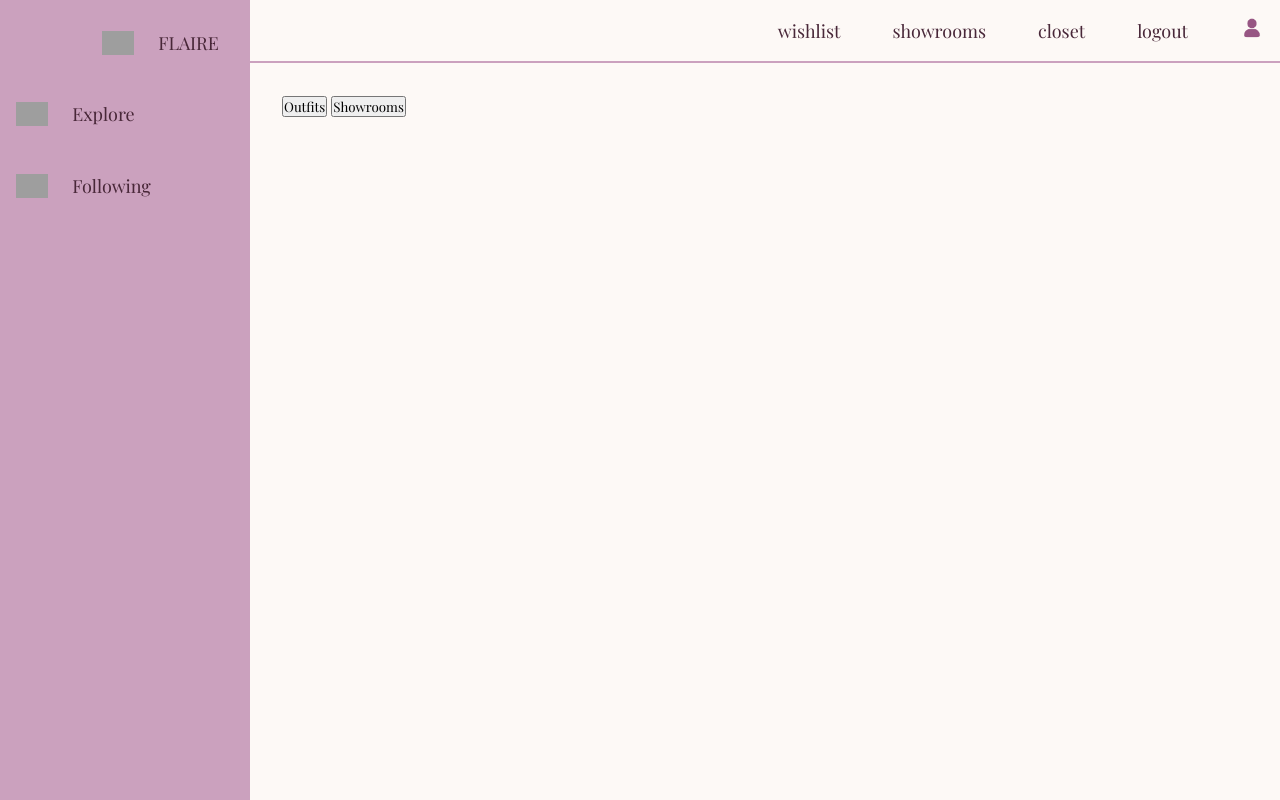
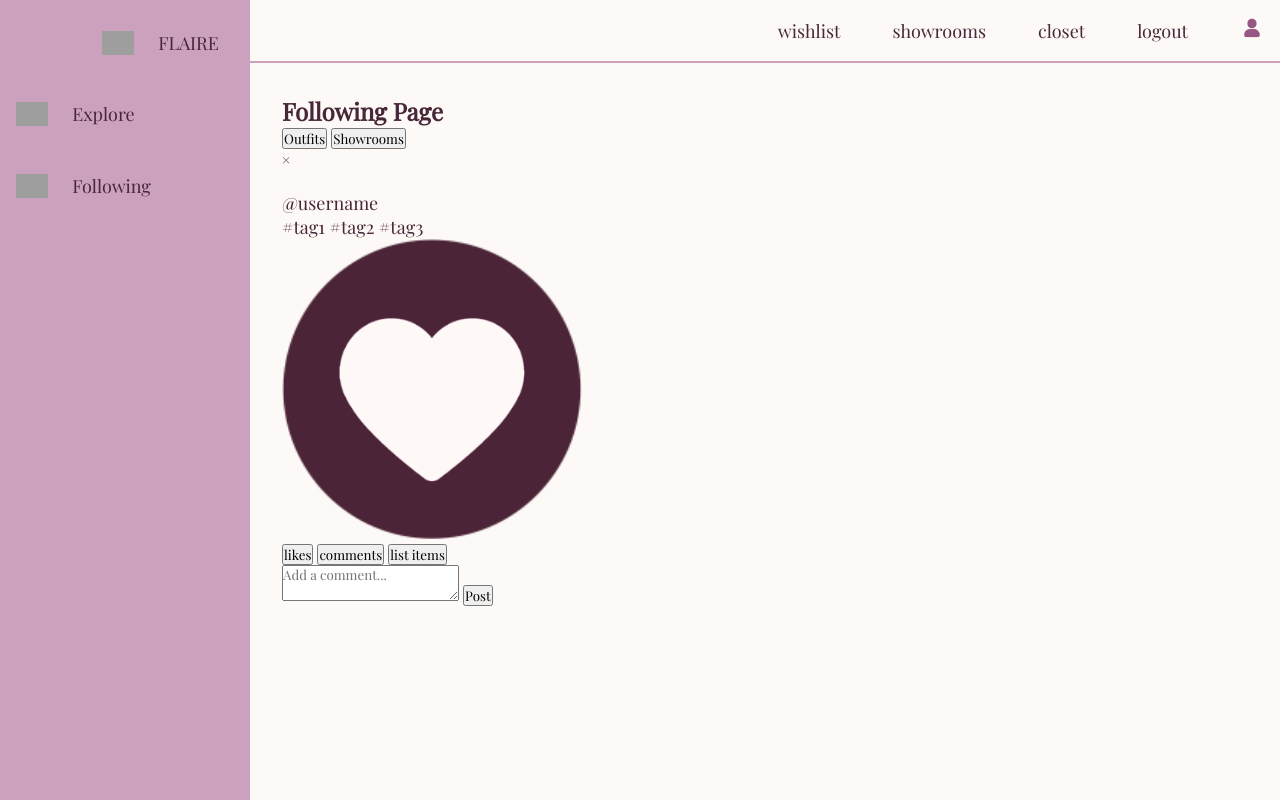
Before and after one commit to ninasandejas/FLAIRE_CSCI42, a Django app: page /social/following/ in a window 1280 px wide. Run offline with Django 3.2, Linux system fonts and the light colour scheme; the visitor is signed in with stand-in values (Sample User, id 1); data that the repository does not hold is empty; some libraries are stand-ins or nearby versions; grey boxes are pictures that could not be loaded.

Commit message:
Fixed following to display outfits and outfit post modal.

```diff
--- a/flaire/static/js/social/following.js
+++ b/flaire/static/js/social/following.js
@@ -1,42 +1,90 @@
 document.addEventListener("DOMContentLoaded", () => {
   const outfitTab = document.getElementById("following-outfits-tab");
   const showroomTab = document.getElementById("following-showrooms-tab");
-  const grid = document.getElementById("following-grid");
+  const outfitsGrid = document.getElementById("outfits-grid");
+  const showroomsGrid = document.getElementById("showrooms-grid");
 
-  const loadOutfits = () => {
-    fetch("/social/following-outfits/")
-      .then(response => response.json())
-      .then(data => {
-        grid.innerHTML = "";
-        data.images.forEach(image => {
-          const img = document.createElement("img");
-          img.src = image.url;
-          img.classList.add("grid-image");
-          img.dataset.outfitId = image.id;
-          grid.appendChild(img);
-        });
-      });
+  const activateTab = (tabToActivate) => {
+    [outfitTab, showroomTab].forEach(tab => tab.classList.remove("active"));
+    tabToActivate.classList.add("active");
   };
 
-  const loadShowrooms = () => {
-    fetch("/social/following-showrooms/")
-      .then(response => response.json())
+  outfitTab.addEventListener("click", () => {
+    activateTab(outfitTab);
+    outfitsGrid.classList.remove("hidden-grid");
+    showroomsGrid.classList.add("hidden-grid");
+    outfitsGrid.innerHTML = "";
+    loadOutfits();
+  });
+
+  showroomTab.addEventListener("click", () => {
+    activateTab(showroomTab);
+    outfitsGrid.classList.add("hidden-grid");
+    showroomsGrid.classList.remove("hidden-grid");
+    showroomsGrid.innerHTML = "";
+    loadShowrooms();
+  });
+
+  // Load outfits by default
+  loadOutfits();
+
+  function loadOutfits() {
+    fetch(`/social/following-outfits/`)
+      .then(res => res.json())
       .then(data => {
-        grid.innerHTML = "";
+        outfitsGrid.innerHTML = "";
+        data.images.forEach(outfit => {
+          const img = document.createElement("img");
+          img.src = outfit.url;
+          img.alt = `Outfit ${outfit.id}`;
+          img.classList.add("outfit-image");
+          img.dataset.outfitId = outfit.id;
+
+          const wrapper = document.createElement("div");
+          wrapper.classList.add("post-wrapper");
+          wrapper.appendChild(img);
+          outfitsGrid.appendChild(wrapper);
+        });
+
+        // Modal click
+        outfitsGrid.querySelectorAll(".outfit-image").forEach(img => {
+          img.addEventListener("click", (e) => {
+            const outfitId = e.currentTarget.dataset.outfitId;
+            fetch(`/closet/${outfitId}/`)
+              .then(res => res.json())
+              .then(data => showOutfitPostModal(data));
+          });
+        });
+      })
+      .catch(err => console.error("Error loading following outfits:", err));
+  }
+
+  function loadShowrooms() {
+    fetch(`/social/following-showrooms/`)
+      .then(res => res.json())
+      .then(data => {
+        showroomsGrid.innerHTML = "";
         data.showrooms.forEach(showroom => {
-          const div = document.createElement("div");
-          div.classList.add("showroom-card");
-          div.innerHTML = `
-            <img src="${showroom.url}" class="grid-image" />
-            <p>${showroom.title}</p>
-          `;
-          grid.appendChild(div);
+          const img = document.createElement("img");
+          img.src = showroom.url;
+          img.alt = showroom.title;
+          img.classList.add("showroom-thumbnail");
+          img.dataset.showroomId = showroom.id;
+
+          const wrapper = document.createElement("div");
+          wrapper.classList.add("post-wrapper");
+          wrapper.appendChild(img);
+          showroomsGrid.appendChild(wrapper);
         });
-      });
-  };
 
-  outfitTab.addEventListener("click", loadOutfits);
-  showroomTab.addEventListener("click", loadShowrooms);
-
-  loadOutfits();
+        // Click handler to visit showroom page
+        showroomsGrid.querySelectorAll(".showroom-thumbnail").forEach(img => {
+          img.addEventListener("click", (e) => {
+            const showroomId = e.currentTarget.dataset.showroomId;
+            window.location.href = `/showroom/${showroomId}/`;
+          });
+        });
+      })
+      .catch(err => console.error("Error loading following showrooms:", err));
+  }
 });
--- a/flaire/templates/social/following.html
+++ b/flaire/templates/social/following.html
@@ -1,19 +1,68 @@
-{% extends 'base.html' %}
+{% extends "base.html" %}
 {% load static %}
 
-{% block extra_css %}
-<link rel="stylesheet" href="{% static 'css/following.css' %}">
+{% block styles %}
+<link rel="stylesheet" href="{% static 'css/social/social.css' %}">
 {% endblock %}
 
 {% block content %}
+
+{% if request.user.is_authenticated %}
+<h2>Following Page</h2>
+
 <div class="tab-bar">
-  <button id="following-outfits-tab" class="tab">Outfits</button>
+  <button id="following-outfits-tab" class="tab active">Outfits</button>
   <button id="following-showrooms-tab" class="tab">Showrooms</button>
 </div>
 
-<div id="following-grid" class="grid-container" id="posts-grid-container"></div>
+<div class="grid-section">
+  <div id="outfits-grid" class="image-grid"></div>
+  <div id="showrooms-grid" class="image-grid" style="display: none;"></div>
+</div>
 
-{% include "modals/outfit_modal.html" %}
-<script src="{% static 'js/following.js' %}"></script>
-<script src="{% static 'js/outfit-detail.js' %}"></script>
+<div id="modal-overlay"></div>
+
+<div id="outfit-modal" class="outfit-modal hidden">
+  <div class="modal-content">
+    <div class="close-btn">&times;</div>
+    <img id="modal-image" />
+
+    <div id="modal-text-content">
+      <p id="modal-owner" class="username">@username</p>
+      <p id="modal-caption" class="caption"></p>
+      <p id="modal-tags" class="tags">#tag1 #tag2 #tag3</p>
+      <div id="like-button">
+        <img src="{% static 'img/unliked.png' %}" alt="Heart Icon">
+      </div>
+
+      <div id="mini-navbar">
+        <button class="mini-tab active" data-tab="likes">likes</button>
+        <button class="mini-tab" data-tab="comments">comments</button>
+        <button class="mini-tab" data-tab="list">list items</button>
+      </div>
+
+      <div id="modal-tab-content">
+        <div id="modal-comments" class="hidden">
+          {% if request.user.is_authenticated %}
+          <form id="comment-form">
+            <textarea id="comment-input" rows="2" placeholder="Add a comment..."></textarea>
+            <button type="submit">Post</button>
+          </form>
+          {% endif %}
+          <div id="modal-comments-list"></div>
+        </div>
+
+        <!-- listed items section -->
+        <div id="modal-listed-items" class="hidden"></div>
+      </div>
+    </div>
+  </div>
+</div>
+
+{% endif %}
 {% endblock %}
+
+{% block scripts %}
+<script src="{% static 'js/social/following.js' %}" defer></script>
+<script src="{% static 'js/social/outfit-detail.js' %}" defer></script>
+{% endblock %}
```
Also changed, not shown: flaire/static/css/social/following.css (deleted, +0 -24 lines).
